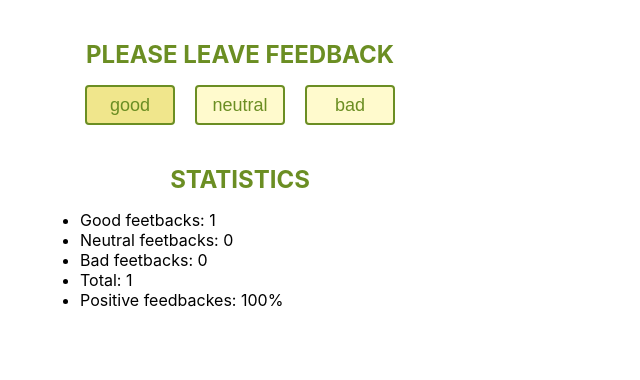
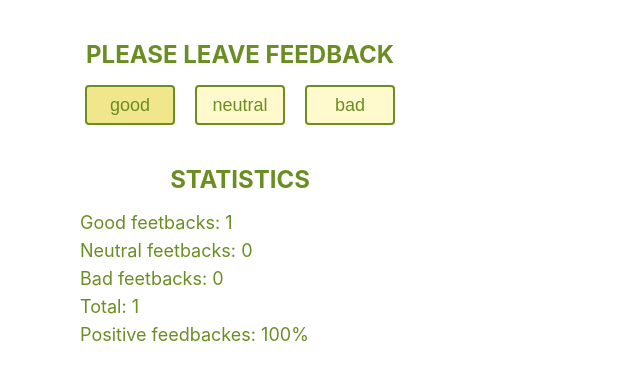
Before and after one commit to SunFlowwerr/goit-react-hw-02-feedback, a React (Create React App) app: page / in a window 1280 px wide. Both pictures are taken after a click on the button "good". Shown: the top 380 px of the page, without its empty margins (0-640 px from the left). Built offline with nearby package versions, Linux system fonts and the light colour scheme.

Commit message:
update styles for statistics component

```diff
--- a/src/components/Section/Section.jsx
+++ b/src/components/Section/Section.jsx
@@ -1,5 +1,4 @@
 import PropTypes from 'prop-types';
-// import css from './Section.module.css';
 import css from './Section.module.css';
 
 export const Section = ({ title, children }) => (
--- a/src/components/Statistics/Statistics.jsx
+++ b/src/components/Statistics/Statistics.jsx
@@ -1,4 +1,5 @@
 import PropTypes from 'prop-types';
+import css from './Statistics.module.css';
 
 export const Statistics = ({
   good,
@@ -7,7 +8,7 @@ export const Statistics = ({
   total,
   positivePercentage,
 }) => (
-  <ul>
+  <ul className={css.list}>
     <li>Good feetbacks: {good}</li>
     <li>Neutral feetbacks: {neutral}</li>
     <li>Bad feetbacks: {bad}</li>
--- /dev/null
+++ b/src/components/Statistics/Statistics.module.css
@@ -0,0 +1,9 @@
+.list {
+  display: flex;
+  flex-direction: column;
+  align-items: start;
+  gap: 7px;
+  list-style: none;
+  font-size: 18px;
+  color: #6b8e23;
+}
```
